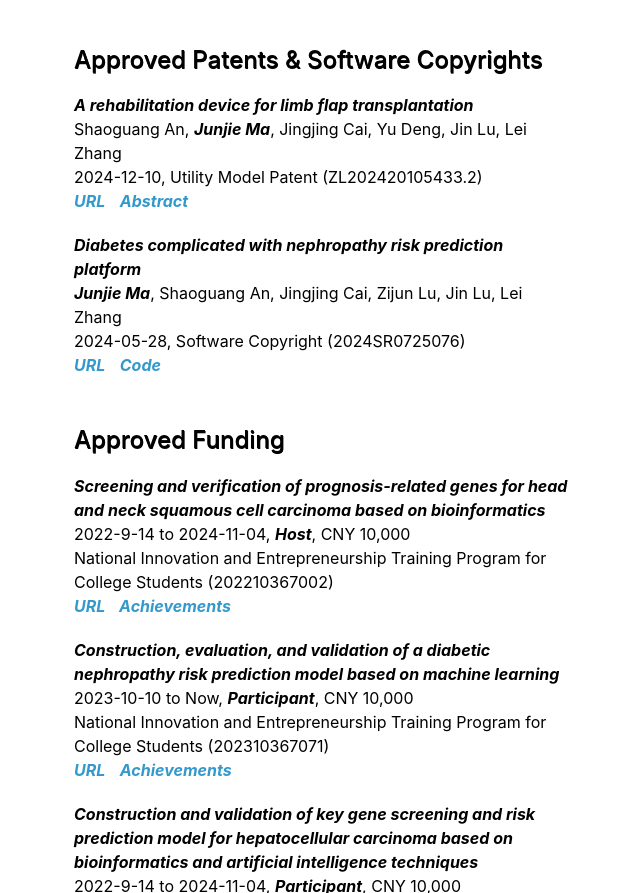
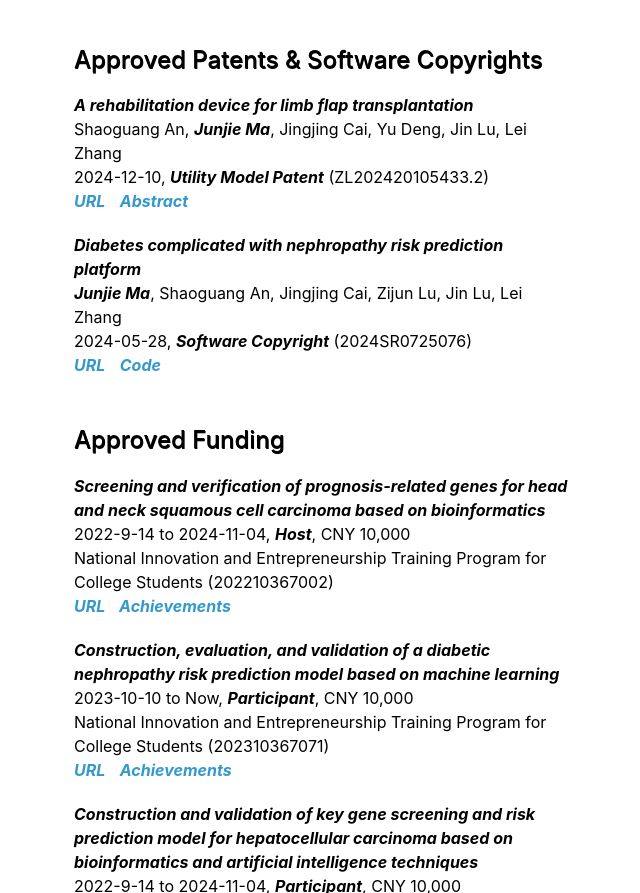
Before and after one commit to maprojs/JunjieMa, a plain HTML site: page research.html in a window 1280 px wide. Shown: the part 1918-2811 px from the top of the page, without its empty margins (496-1136 px from the left). Drawn offline with Linux system fonts and the light colour scheme; no server answers.

Commit message:
Update research.html

```diff
--- a/research.html
+++ b/research.html
@@ -410,7 +410,7 @@
           <p>
             <bi>A rehabilitation device for limb flap transplantation</bi> <br>
             Shaoguang An, <bi>Junjie Ma</bi>, Jingjing Cai, Yu Deng, Jin Lu, Lei Zhang<br>
-            2024-12-10, Utility Model Patent (ZL202420105433.2)<br>
+            2024-12-10, <bi>Utility Model Patent</bi> (ZL202420105433.2)<br>
             <span style="margin-top:15px">
               <a href="http://epub.cnipa.gov.cn/cred/CN222130353U" class="research-link" target="_blank">URL</a>
               <a href="javascript:void(0)" onclick="showModalWithFile('patents-ZL202420105433.2','outText-ZL202420105433.2', 'files/content/research/patents/ZL202420105433.2.txt')" class="research-link">Abstract</a>
@@ -427,7 +427,7 @@
           <p>
             <bi>Diabetes complicated with nephropathy risk prediction platform</bi> <br>
             <bi>Junjie Ma</bi>, Shaoguang An, Jingjing Cai, Zijun Lu, Jin Lu, Lei Zhang<br>
-            2024-05-28, Software Copyright (2024SR0725076)<br>
+            2024-05-28, <bi>Software Copyright</bi> (2024SR0725076)<br>
             <span style="margin-top:15px">
               <a href="https://platform.maworks.cn/DN" class="research-link" target="_blank">URL</a>
               <a href="https://github.com/maprojs/DN-platform" class="research-link" target="_blank">Code</a>
```
